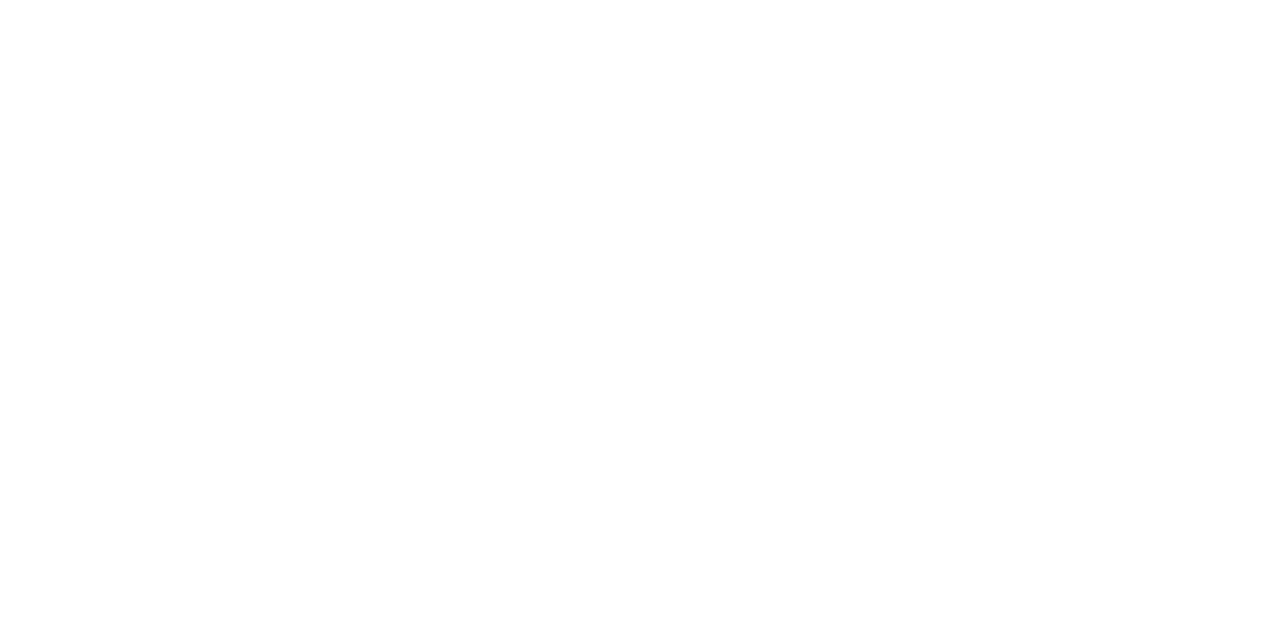
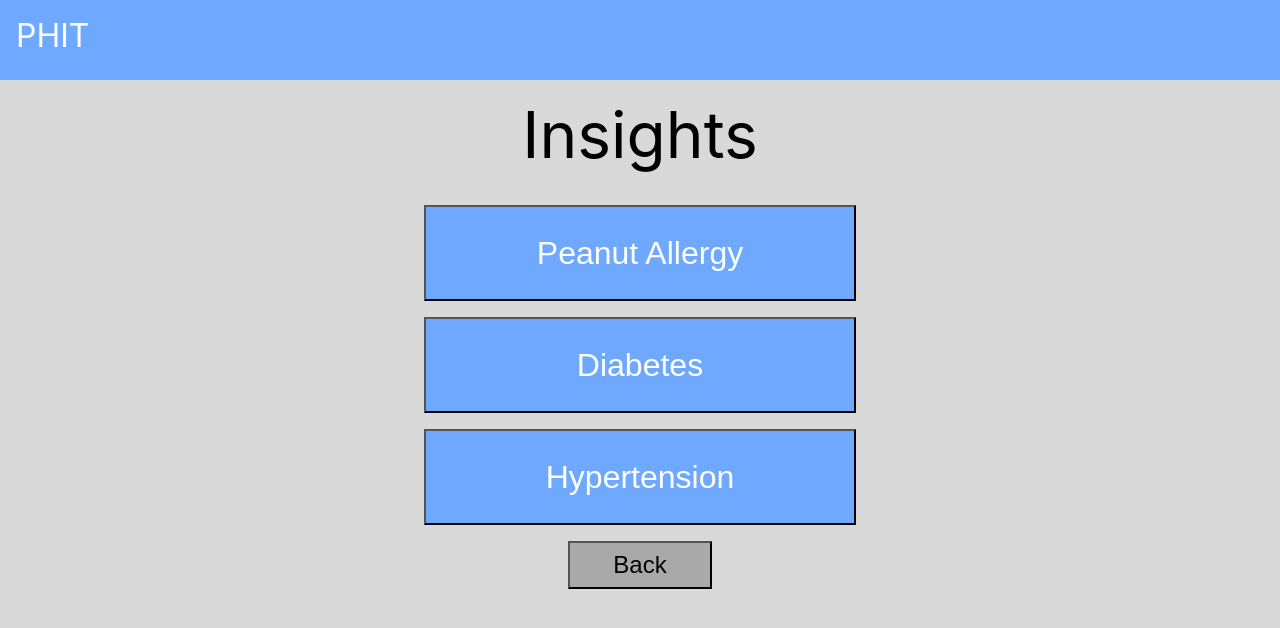
Before and after one commit to RonnyFrayRegato/predictive-healthcare-infrastructure-tool, a React (Create React App) app in the folder phit-ui/: page /medicalAdminPage/insights in a window 1280 px wide. Before the commit this address had no page. Shown: the top 628 px of the page. Built offline with nearby package versions, Linux system fonts and the light colour scheme.

Commit message:
Create insights home-page Create insights-page.css

```diff
--- a/phit-ui/src/App.js
+++ b/phit-ui/src/App.js
@@ -5,6 +5,7 @@
 import MedicalAdminPagePatients from './pages/medical-admin-page/medical-admin-page-patients.js';
 import MedicalAdminPageAllergies from './pages/medical-admin-page/medical-admin-page-allergies';
 import MedicalAdminPageMedications from "./pages/medical-admin-page/medical-admin-page-medications";
+import MedicalAdminPageInsights from "./pages/medical-admin-page/medical-admin-page-insights";
 import SystemAdminHomePage from './pages/system-admin-page/system-admin-home-page';
 import {BrowserRouter, Route, Routes} from 'react-router-dom';
 
@@ -16,6 +17,7 @@
             <Route path="/medicalAdminPage/patients" element={<MedicalAdminPagePatients/>}/>
             <Route path="/medicalAdminPage/medications" element={<MedicalAdminPageMedications/>}/>
             <Route path="/medicalAdminPage/allergies" element={<MedicalAdminPageAllergies/>}/>
+            <Route path="/medicalAdminPage/insights" element={<MedicalAdminPageInsights/>}/>
             <Route path="/systemAdminPage/home" element={<SystemAdminHomePage/>}/>
         </Routes>
     </BrowserRouter>);
--- /dev/null
+++ b/phit-ui/src/pages/medical-admin-page/insights-page.css
@@ -0,0 +1,116 @@
+a:visited {
+    color: black;
+}
+
+a:link {
+    text-decoration: none;
+    color: black;
+}
+
+a:hover {
+    color: #6FA8FF;
+}
+
+.medical-admin {
+    text-align: initial;
+    background-color: #D9D9D9;
+    min-height: 100vh;
+    font-size: 4vh;
+    color: white;
+    height: 100vh;
+    width: 100vw;
+}
+
+.medical-admin-header {
+    text-align: left;
+    background-color: #6FA8FF;
+    height: 10vh;
+}
+
+.medical-admin-insights-title {
+    color: black;
+    text-align: center;
+    margin-top: 2vh;
+    font-size: 8vh;
+}
+
+
+.medical-admin-table-wrapper {
+    overflow-y: auto;
+    height: 60vh;
+}
+
+table.insights {
+    border-left: 2px solid black;
+    border-right: 2px solid black;
+    border-top: 2px solid black;
+    border-bottom: 2px solid black;
+    overflow-y: scroll;
+    background-color: white;
+    margin-left: auto;
+    margin-right: auto;
+    margin-top: 5vh;
+    width: 50vh;
+    color: black;
+}
+
+th {
+    font-size: 2.5vh;
+    border-bottom: 1px solid black;
+    position: sticky;
+    top: 0;
+    background: white;
+}
+
+tr:nth-child(even) {
+    background-color: #D9D9D9;
+}
+
+td {
+    font-size: 2vh;
+    text-align: center;
+}
+
+.table-loading {
+    color: black;
+    padding-left: 83vh;
+}
+
+.row {
+    text-align: center;
+    margin-top: 2vh;
+}
+
+.column {
+    padding: 0 1vh;
+    display: flex;
+}
+
+button.insights {
+    height: 12vh;
+    width: 54vh;
+    margin-top: 2vh;
+    font-size: 4vh;
+    background-color: #6FA8FF;
+    color: white;
+}
+
+button.back {
+    height: 6vh;
+    width: 18vh;
+    margin-top: 2vh;
+    font-size: 3vh;
+    background-color: darkgrey;
+    color: black;
+
+}
+
+button.selection {
+    height: 6vh;
+    width: 18vh;
+    margin-top: 2vh;
+    font-size: 3vh;
+    background-color: darkgrey;
+    color: black;
+    margin-left: 5vh;
+}
--- a/phit-ui/src/pages/medical-admin-page/medical-admin-page-allergies.js
+++ b/phit-ui/src/pages/medical-admin-page/medical-admin-page-allergies.js
@@ -1,6 +1,4 @@
 import './static-data-page.css'
-import {useState} from 'react';
-import {useRef} from 'react';
 import {Link} from 'react-router-dom';
 import React from "react"
 
@@ -26,6 +24,8 @@
                 <Link to="/medicalAdminPage/medications">&emsp;Medications</Link>
                 <hr></hr>
                 <div className="medical-admin-highlighted-text">&emsp;Allergies</div>
+                <hr></hr>
+                <Link to="/medicalAdminPage/insights">&emsp;Insights</Link>
                 <hr></hr>
                 <br/>
             </div>
--- /dev/null
+++ b/phit-ui/src/pages/medical-admin-page/medical-admin-page-insights.js
@@ -0,0 +1,36 @@
+import './insights-page.css'
+import {Link} from 'react-router-dom';
+import React from "react"
+
+const MedicalAdminPageInsights = () => {
+    return (<div className="medical-admin">
+        <div className="medical-admin-header">
+            <div className="medical-admin-header-text">
+                PHIT
+            </div>
+        </div>
+        <div>
+            <div className="medical-admin-insights-title">
+                Insights
+            </div>
+            <div className="row">
+                <Link to="/medicalAdminPage/insights/peanutAllergy">
+                    <button className="insights">Peanut Allergy</button>
+                </Link>
+                <br/>
+                <Link to="/medicalAdminPage/insights/diabetes">
+                    <button className="insights">Diabetes</button>
+                </Link>
+                <br/>
+                <Link to="/medicalAdminPage/insights/hypertension">
+                    <button className="insights">Hypertension</button>
+                </Link>
+                <br/>
+                <Link to="/medicalAdminPage/supply">
+                    <button className="back">Back</button>
+                </Link>
+            </div>
+        </div>
+    </div>);
+}
+export default MedicalAdminPageInsights;
--- a/phit-ui/src/pages/medical-admin-page/medical-admin-page-medications.js
+++ b/phit-ui/src/pages/medical-admin-page/medical-admin-page-medications.js
@@ -1,6 +1,4 @@
 import './static-data-page.css'
-import {useState} from 'react';
-import {useRef} from 'react';
 import {Link} from 'react-router-dom';
 import React from "react"
 
@@ -26,6 +24,8 @@
                 <div className="medical-admin-highlighted-text">&emsp;Medications</div>
                 <hr></hr>
                 <Link to="/medicalAdminPage/allergies">&emsp;Allergies</Link>
+                <hr></hr>
+                <Link to="/medicalAdminPage/insights">&emsp;Insights</Link>
                 <hr></hr>
                 <br/>
             </div>
--- a/phit-ui/src/pages/medical-admin-page/medical-admin-page-patients.js
+++ b/phit-ui/src/pages/medical-admin-page/medical-admin-page-patients.js
@@ -1,6 +1,4 @@
 import './static-data-page.css'
-import {useState} from 'react';
-import {useRef} from 'react';
 import {Link} from 'react-router-dom';
 import React from "react"
 
@@ -26,6 +24,8 @@
                 <Link to="/medicalAdminPage/medications">&emsp;Medications</Link>
                 <hr></hr>
                 <Link to="/medicalAdminPage/allergies">&emsp;Allergies</Link>
+                <hr></hr>
+                <Link to="/medicalAdminPage/insights">&emsp;Insights</Link>
                 <hr></hr>
                 <br/>
             </div>
--- a/phit-ui/src/pages/medical-admin-page/medical-admin-page-supply.js
+++ b/phit-ui/src/pages/medical-admin-page/medical-admin-page-supply.js
@@ -1,6 +1,4 @@
 import './static-data-page.css'
-import {useState} from 'react';
-import {useRef} from 'react';
 import {Link} from 'react-router-dom';
 import React from "react"
 
@@ -26,6 +24,8 @@
                 <Link to="/medicalAdminPage/medications">&emsp;Medications</Link>
                 <hr></hr>
                 <Link to="/medicalAdminPage/allergies">&emsp;Allergies</Link>
+                <hr></hr>
+                <Link to="/medicalAdminPage/insights">&emsp;Insights</Link>
                 <hr></hr>
                 <br/>
             </div>
--- a/phit-ui/src/pages/medical-admin-page/static-data-page.css
+++ b/phit-ui/src/pages/medical-admin-page/static-data-page.css
@@ -123,7 +123,7 @@
 }
 
 .medical-admin-exit-text {
-    padding-top: 22.2vh;
+    padding-top: 20vh;
     font-size: 4vh;
 }
 
```
